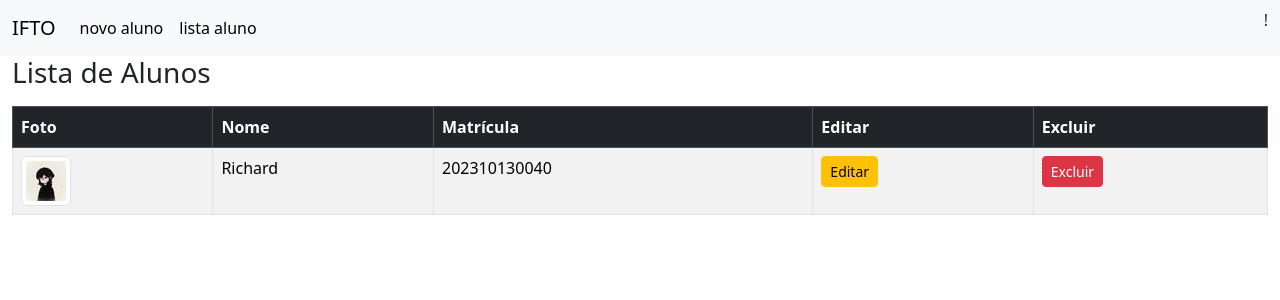
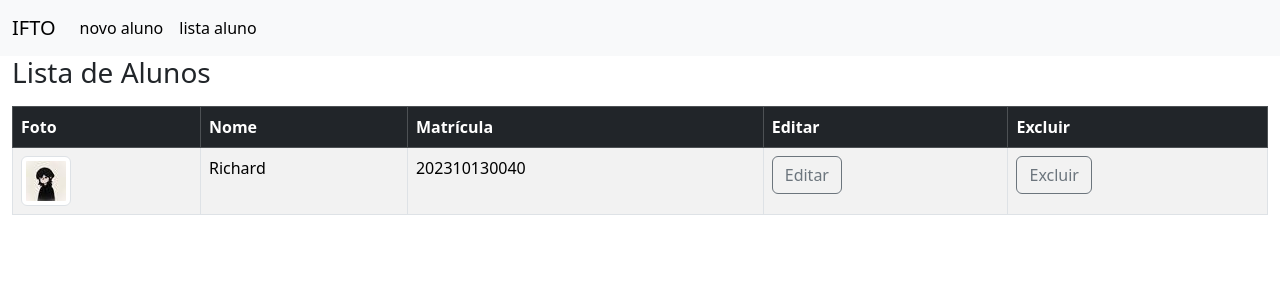
Before and after one commit to Hayankrum/refeitorio, a Django app: page /lista/ in a window 1280 px wide. Shown: the top 300 px of the page. Run offline with Django 5.2, Linux system fonts and the light colour scheme; data comes from the database, SQL or seed files in the repository; both versions use the stored data as it was after the commit; some libraries are stand-ins or nearby versions.

Commit message:
hehe alguns erros

```diff
--- a/setup/urls.py
+++ b/setup/urls.py
@@ -12,7 +12,7 @@ urlpatterns = [
     path('',include('userapp.urls')),
     path('',include('userapp.urls')),
 
-    path('new/',views.new, name='new'),
+    path('',views.new, name='new'),
     path('lista/', views.lista, name='lista'),
     path('editar/<str:id>', views.editar, name='editar'),
     path('excluir/<str:id>', views.excluir, name='excluir'),
--- a/siteapp/templates/pg/editar.html
+++ b/siteapp/templates/pg/editar.html
@@ -8,7 +8,7 @@
                 {% csrf_token %}
                 {{ form.as_p }}
                 <div class="text-end">
-                    <button type="submit" class="btn btn-primary">Inserir</button>
+                    <button type="submit" class="btn btn-outline-secondary">Inserir</button>
                 </div>
             </form>
         </section>
--- a/siteapp/templates/pg/excluir.html
+++ b/siteapp/templates/pg/excluir.html
@@ -8,7 +8,7 @@
                 {% csrf_token %}
                 {{ form.as_p }}
                 <div class="text-end">
-                    <input type="submit" value="Excluir" class="btn btn-danger">
+                    <input type="submit" value="Excluir" class="btn btn-outline-secondary">
                 </div>
             </form>
         </section>
--- a/siteapp/templates/pg/lista.html
+++ b/siteapp/templates/pg/lista.html
@@ -21,10 +21,10 @@
                         <td>{{ aluno.nome_aluno }}</td>
                         <td>{{ aluno.matricula_aluno }}</td>
                         <td>
-                            <a href="{% url 'editar' aluno.id_aluno %}" class="btn btn-warning btn-sm">Editar</a>
+                            <a href="{% url 'editar' aluno.id_aluno %}" class="btn btn-outline-secondary">Editar</a>
                         </td>
                         <td>
-                            <a href="{% url 'excluir' aluno.id_aluno %}" class="btn btn-danger btn-sm">Excluir</a>
+                            <a href="{% url 'excluir' aluno.id_aluno %}" class="btn btn-outline-secondary">Excluir</a>
                         </td>
                     </tr>
                 {% endfor %}
--- a/siteapp/templates/pg/new.html
+++ b/siteapp/templates/pg/new.html
@@ -8,7 +8,7 @@
             {% csrf_token %}
             {{ form.as_p }}
             <div class="text-end">
-                <button type="submit" class="btn btn-primary">Inserir</button>
+                <button type="submit" class="btn btn-outline-secondary">Inserir</button>
             </div>
         </form>
     </section>
--- a/siteapp/templates/st/base.html
+++ b/siteapp/templates/st/base.html
@@ -16,7 +16,6 @@
           <a class="nav-link active" aria-current="page" href="{% url 'lista' %}">lista aluno</a>
         </div>
       </div>
-        <p class="nav-link active">{{ user.username }}!</p>
     </div>
   </nav>
 
--- a/userapp/urls.py
+++ b/userapp/urls.py
@@ -3,7 +3,7 @@ from django.contrib.auth import views as auth_views
 from . import views
 
 urlpatterns = [
-    path('', auth_views.LoginView.as_view(template_name='login.html'), name='login'),
+    path('login/', auth_views.LoginView.as_view(template_name='login.html'), name='login'),
     path('logout/', auth_views.LogoutView.as_view(), name='logout'),
     path('registro/', views.register, name='registro'),
 ]
```
Also changed, not shown: alunos/perfil.jpg, db.sqlite3, siteapp/migrations/0001_initial.py, siteapp/migrations/0002_alter_aluno_foto_aluno_alter_evento_foto_evento.py (deleted).
